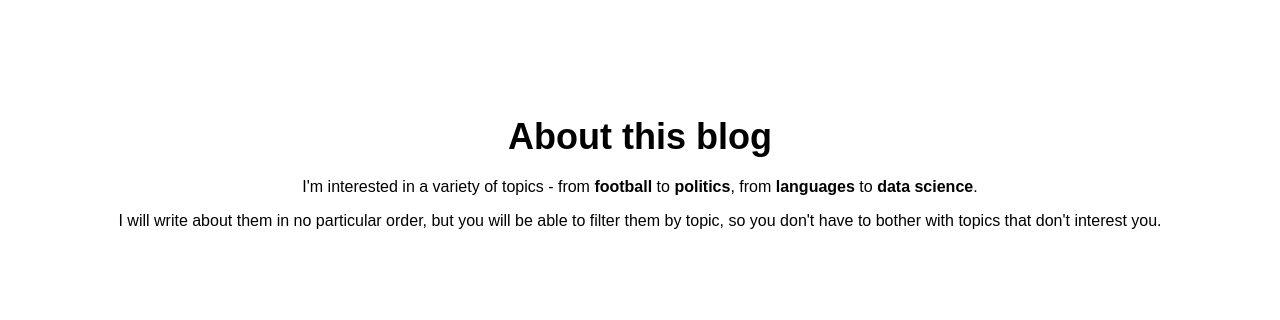
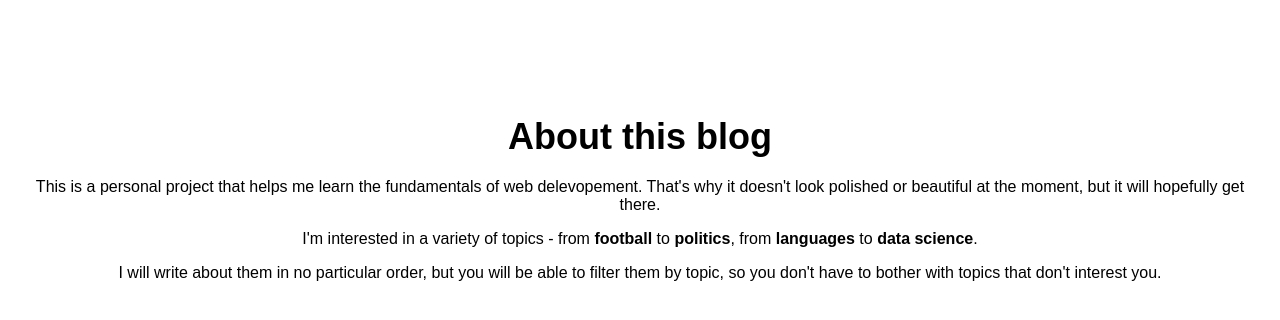
Before and after one commit to Till1983/project-se19-ss24, a Flask app: page /about in a window 1280 px wide. Shown: the part 58-378 px from the top of the page. Run offline with Flask 3, Linux system fonts and the light colour scheme.

Commit message:
added line to the content section

```diff
--- a/templates/about.html
+++ b/templates/about.html
@@ -24,6 +24,7 @@
 
     <div class="content">
         <h1>About this blog</h1>
+        <p>This is a personal project that helps me learn the fundamentals of web delevopement. That's why it doesn't look polished or beautiful at the moment, but it will hopefully get there.</p>
         <p>I'm interested in a variety of topics - from <strong>football</strong> to <strong>politics</strong>, from <strong>languages</strong> to <strong>data science</strong>.</p>
         <p>I will write about them in no particular order, but you will be able to filter them by topic, so you don't have to bother with topics that don't interest you.</p>
     </div>
```
